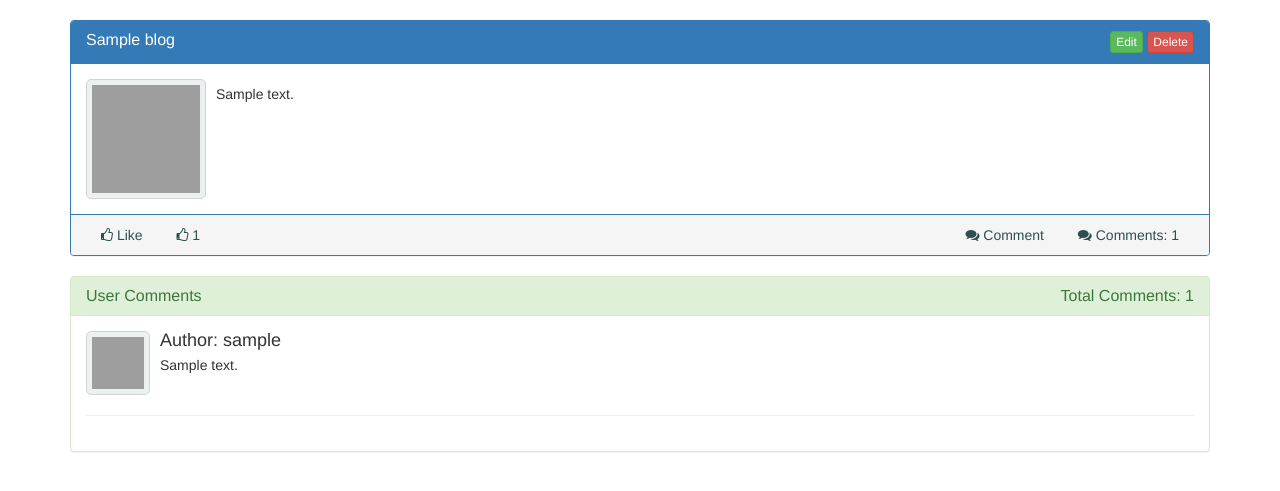
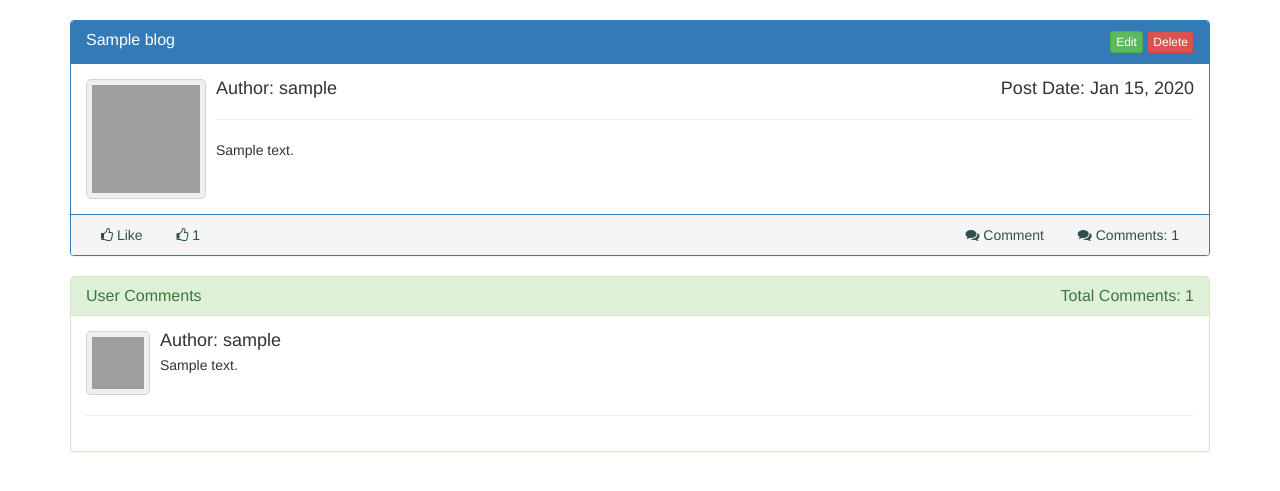
Before and after one commit to hvpulok/MyBlogApp, a Python web app: template templates/selected_blog.html in a window 1280 px wide. Shown: the part 52-543 px from the top of the page. Run offline with Jinja, Linux system fonts and the light colour scheme; the template is opened without the code that fills it: most values are stand-ins (such as "Sample title", 1, 10 or a date in 2020); some libraries are stand-ins or nearby versions; some web fonts are replaced; grey boxes are pictures that could not be loaded.

Commit message:
Add author field for each blog

```diff
--- a/main.py
+++ b/main.py
@@ -168,9 +168,9 @@ class AddBlogPage(Handler):
             newBlogTitle =  self.request.get('title')
             newBlogDescription =  self.request.get('description')
             newBlogDescription = newBlogDescription.replace('\n', '<br>')
-
+            username = currentUser.name
             if newBlogTitle and newBlogDescription:
-                post = Blog(title= newBlogTitle, description=newBlogDescription)
+                post = Blog(title= newBlogTitle, description=newBlogDescription, username=username)
                 key = post.put()
                 self.redirect("/blog/%s" % key.id())
             else:
--- a/templates/selected_blog.html
+++ b/templates/selected_blog.html
@@ -21,11 +21,17 @@
                 </div>
                 <div class="media-body">
                     <h4 class="media-heading">
-                            {% if currentUser: %}
-                                <span>Author: {{currentUser}}</span>
-                                <hr>
-                            {% endif %}
-                        </h4> {{blog.description.replace('\n', '<br>') | safe}}
+                        <div class="row">
+                            <div class="col-xs-6">
+                                Author: {{blog.username}}
+                            </div>
+                            <div class="col-xs-6 text-right">
+                                <span> Post Date: {{blog.created.strftime("%b %d, %Y")}}</span>
+                            </div>
+                        </div>
+                    </h4>
+                    <hr>
+                    {{blog.description.replace('\n', '<br>') | safe}}
                 </div>
             </div>
         </div>
```
Also changed, not shown: templates/blogs.html (+4 -6 lines), 1 other file.
